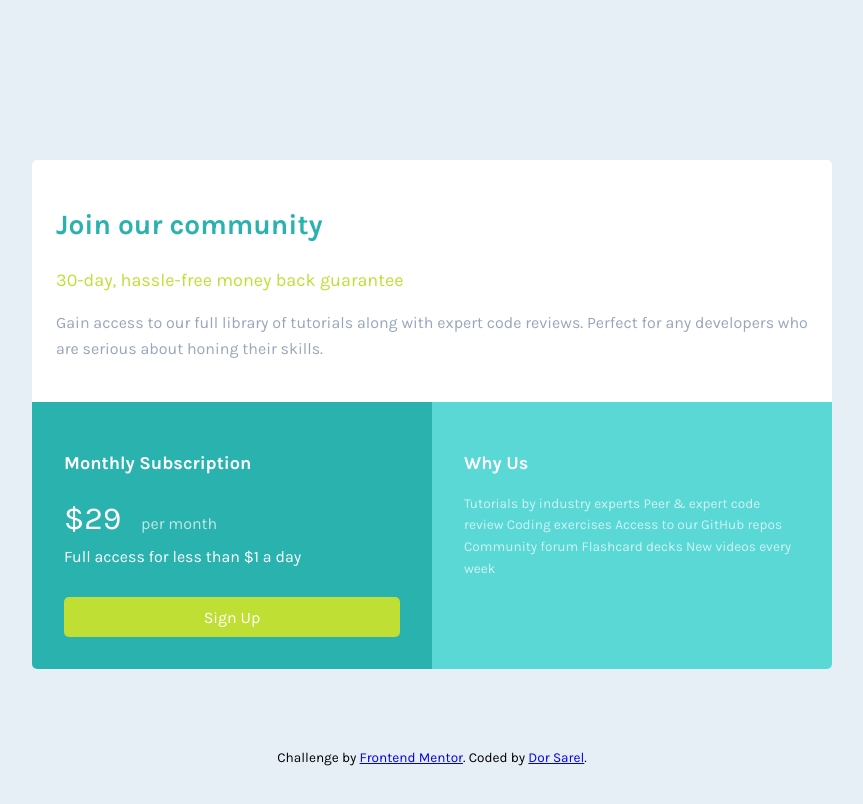
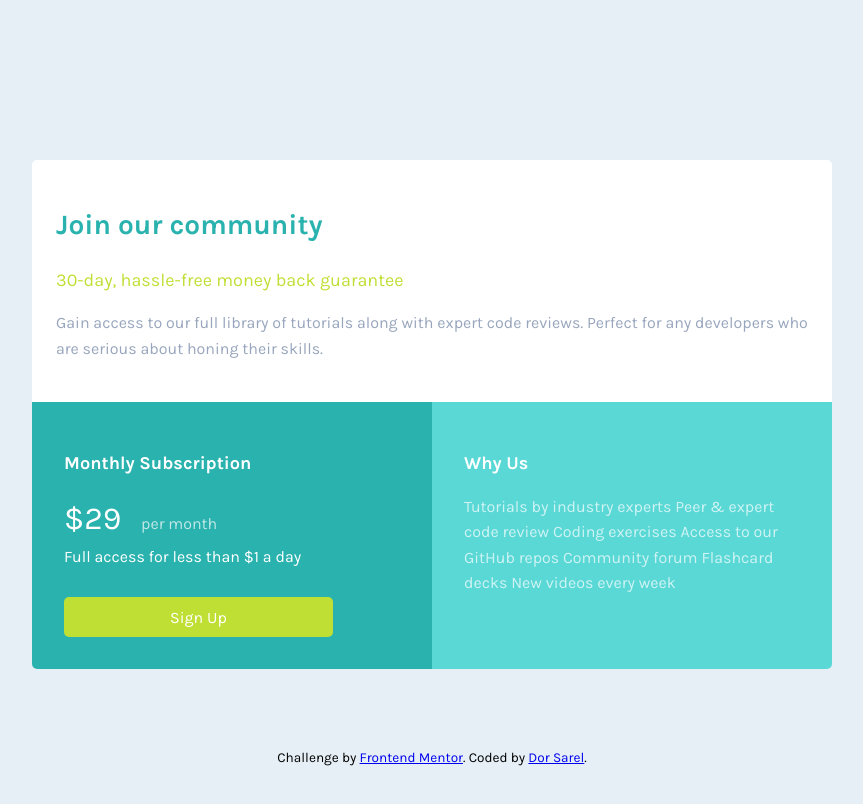
Before and after one commit to DorSarel/Single-price-grid-component, a plain HTML site: page index.html in a window 1280 px wide. Shown: the whole page, without its empty margins (208-1071 px from the left). Drawn offline with Linux system fonts and the light colour scheme.

Commit message:
update subscription width & about text size

```diff
--- a/style.css
+++ b/style.css
@@ -157,4 +157,12 @@ body {
     width: 50%;
     padding: 2rem;
   }
+
+  .subscription > * {
+    width: 80%;
+  }
+
+  .about__text {
+    font-size: 1rem;
+  }
 }
```
